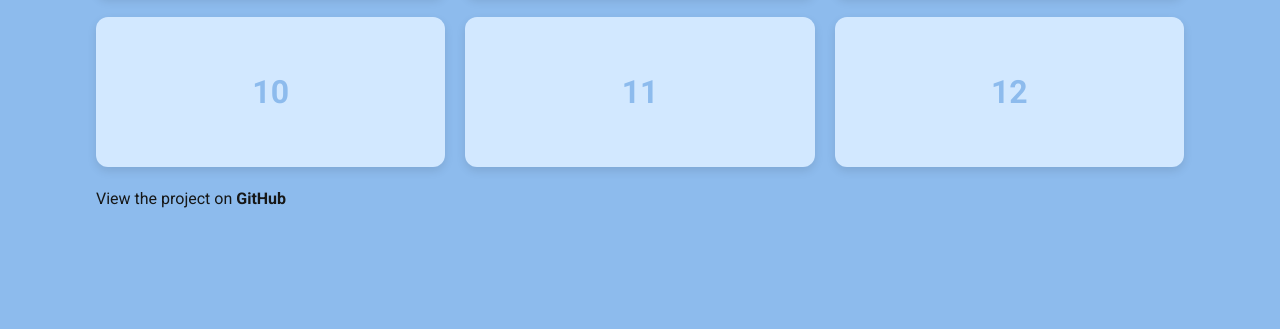
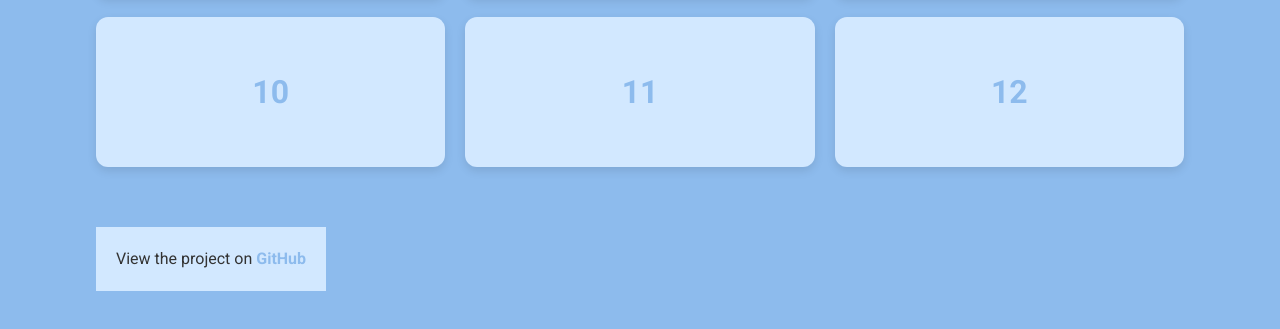
Before and after one commit to lina-willems/Projectdocumentatie, a website: page index.html in a window 1280 px wide. Shown: the part 737-1066 px from the top of the page. Before the commit the page ends 988 px from the top, so only its background shows below. Drawn offline with Linux system fonts and the light colour scheme.

Commit message:
Update styles.css

```diff
--- a/assets/styles.css
+++ b/assets/styles.css
@@ -83,3 +83,22 @@ background: #d2e8ff;
   transform: translateY(-2px);
   box-shadow: 0 6px 14px rgba(0,0,0,0.2);
 }
+
+footer {
+      text-align: center;
+      padding: 20px;
+      background-color: #d2e8ff;
+      color: #333;
+      font-size: 16px;
+      margin-top: 40px;
+    }
+
+    footer a {
+      color: #8dbbed;
+      text-decoration: none;
+      font-weight: bold;
+    }
+
+    footer a:hover {
+      text-decoration: underline;
+    }
```
